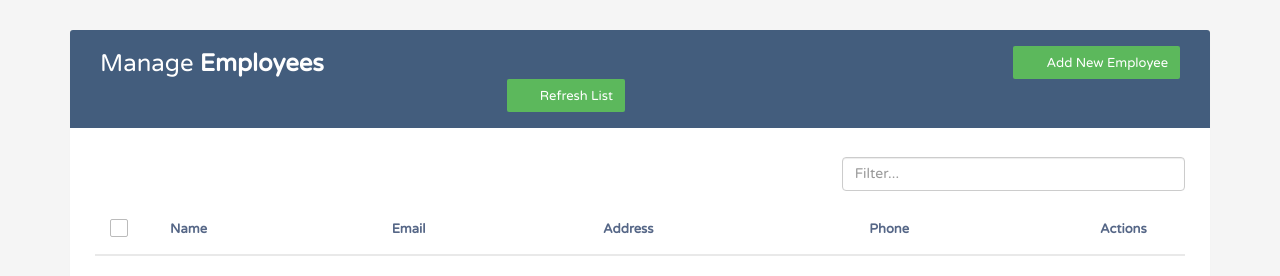
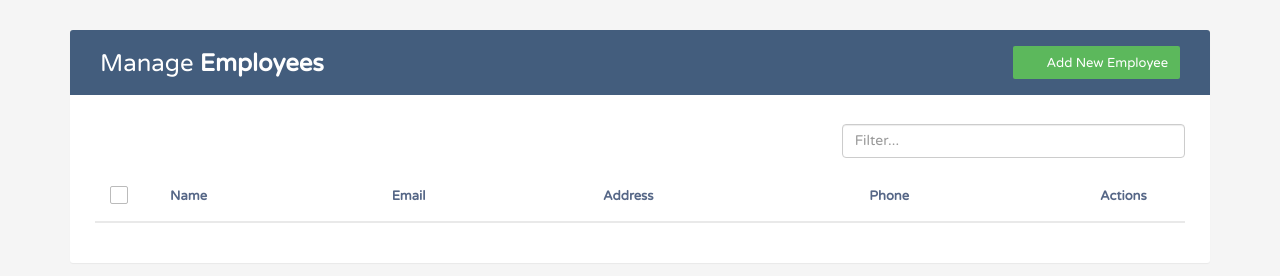
Before and after one commit to Amarganta/BOOTSTRAP-CRUD-alta-baja-modificacion, a plain HTML site: page index.html in a window 1280 px wide. Drawn offline with nearby package versions, Linux system fonts and the light colour scheme; no server answers.

Commit message:
hice merge de rama validaciones

```diff
--- a/index.html
+++ b/index.html
@@ -30,12 +30,6 @@
                         <a onclick="document.querySelector('#addEmployeeModal form').reset()" href="#addEmployeeModal"
                             class="btn btn-success" data-toggle="modal"><i class="material-icons"></i>
                             <span>Add New Employee</span></a>
-                    </div>
-                    <div class="col-sm-6">
-                        <!-- onclick ara agregar empleados -->
-                        <a href="#index.html"
-                            class="btn btn-success" data-toggle="modal"><i class="material-icons"></i>
-                            <span>Refresh List</span></a>
                     </div>
                 </div>
             </div>
```
